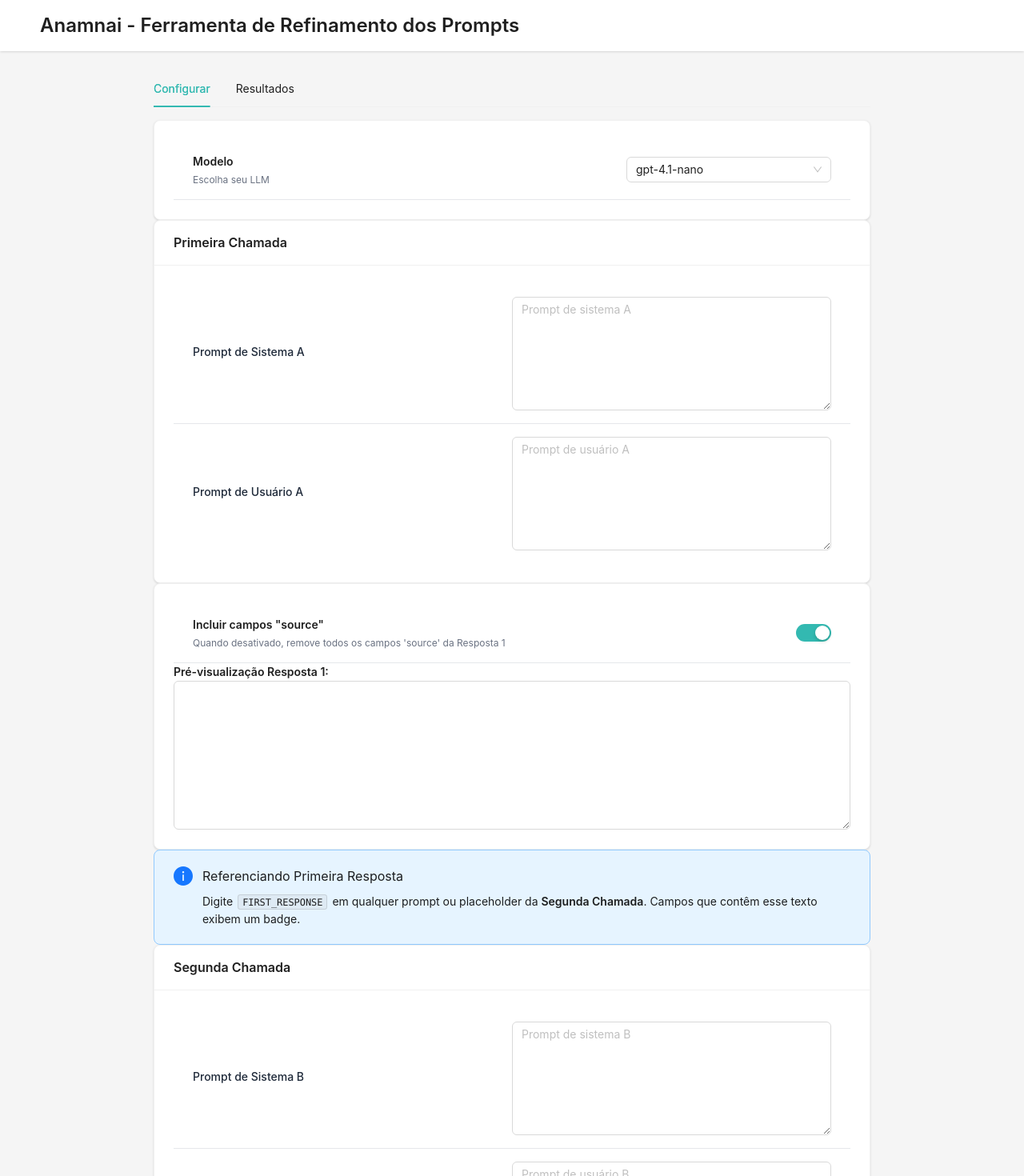
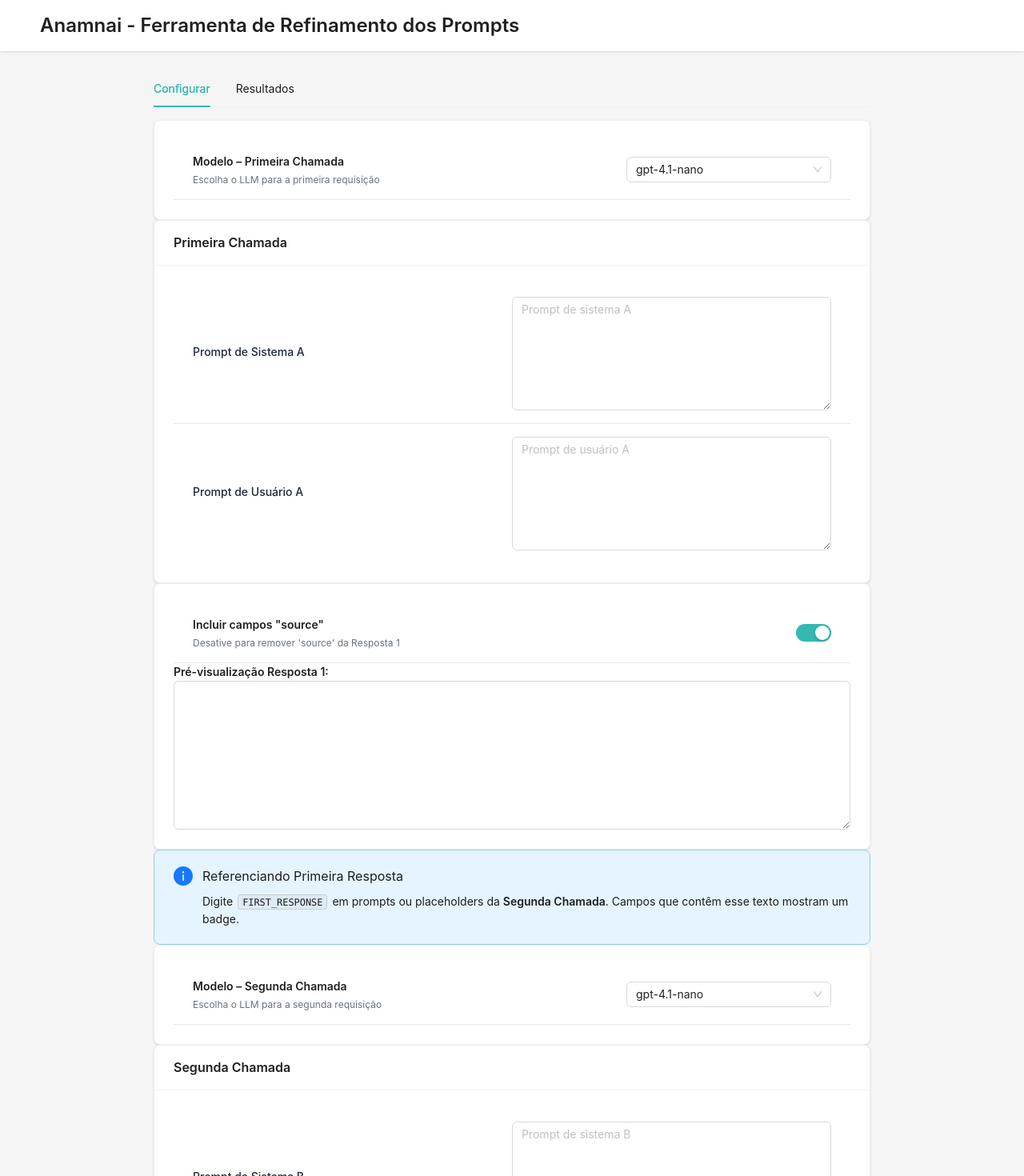
Before and after one commit to calebe-matias/prompt-refiner-tool, a Next.js app: page / in a window 1280 px wide. Shown: the top 1470 px of the page at 80% size. Built offline with nearby package versions, Linux system fonts and the light colour scheme.

Commit message:
feat: Adiciona seletor do Modelo de LLM para ambas as requisições à API

```diff
--- a/app/page.tsx
+++ b/app/page.tsx
@@ -92,8 +92,11 @@ export default function Home() {
   const [activeTab, setActiveTab] = useState<'config' | 'results'>('config');
   const [messageApi, contextHolder] = message.useMessage();
 
+  // Modelos separados
+  const [modelA, setModelA] = useState<ModelType>(MODELS[0]);
+  const [modelB, setModelB] = useState<ModelType>(MODELS[0]);
+
   // Prompts
-  const [model, setModel] = useState<ModelType>(MODELS[0]);
   const [sysA, setSysA] = useState('');
   const [userA, setUserA] = useState('');
   const [sysB, setSysB] = useState('');
@@ -117,14 +120,14 @@ export default function Home() {
 
   useEffect(() => {
     const rx = /\$\{([^}]+)\}/g, out = new Set<string>();
-    let m;
+    let m: RegExpExecArray | null;
     while ((m = rx.exec(sysA))) out.add(m[1]);
     setPhSysA([...out]);
   }, [sysA]);
 
   useEffect(() => {
     const rx = /\$\{([^}]+)\}/g, out = new Set<string>();
-    let m;
+    let m: RegExpExecArray | null;
     while ((m = rx.exec(userA))) out.add(m[1]);
     setPhUserA([...out]);
   }, [userA]);
@@ -144,14 +147,14 @@ export default function Home() {
 
   useEffect(() => {
     const rx = /\$\{([^}]+)\}/g, out = new Set<string>();
-    let m;
+    let m: RegExpExecArray | null;
     while ((m = rx.exec(sysB))) out.add(m[1]);
     setPhSysB([...out]);
   }, [sysB]);
 
   useEffect(() => {
     const rx = /\$\{([^}]+)\}/g, out = new Set<string>();
-    let m;
+    let m: RegExpExecArray | null;
     while ((m = rx.exec(userB))) out.add(m[1]);
     setPhUserB([...out]);
   }, [userB]);
@@ -175,7 +178,6 @@ export default function Home() {
       const result = incluirFontes ? obj : removeSources(obj);
       setPreviewFirst(JSON.stringify(result, null, 2));
     } catch {
-      // se não for JSON válido, apenas mostra raw
       setPreviewFirst(resp1);
     }
   }, [resp1, incluirFontes]);
@@ -189,7 +191,7 @@ export default function Home() {
     setResp2('');
 
     try {
-      // 1) Substituir placeholders A localmente
+      // 1) substituir A-placeholders localmente
       let pSysA = sysA, pUserA = userA;
       Object.entries(valsA).forEach(([k, v]) => {
         const re = new RegExp(`\\$\\{${k}\\}`, 'g');
@@ -197,11 +199,19 @@ export default function Home() {
         pUserA = pUserA.replace(re, v);
       });
 
-      // 2) Enviar para API (sysB, userB e valsB)
+      // 2) chamar API com ambos os modelos
       const res = await fetch('/api/run', {
         method: 'POST',
         headers: { 'Content-Type': 'application/json' },
-        body: JSON.stringify({ model, sysA: pSysA, userA: pUserA, sysB, userB, valsB }),
+        body: JSON.stringify({
+          modelA,
+          modelB,
+          sysA: pSysA,
+          userA: pUserA,
+          sysB,
+          userB,
+          valsB,
+        }),
       });
       const data = (await res.json()) as RunResponse;
       if (data.error) throw new Error(data.error);
@@ -222,14 +232,18 @@ export default function Home() {
 
   const configureTab = (
     <>
-      {/* Modelo */}
+      {/* Modelo Primeira Chamada */}
       <Card className="rounded-2xl shadow-sm mb-6" style={{ background: 'white' }}>
         <SettingRow
           bottomBorder
-          label={<Text strong>Modelo</Text>}
-          description="Escolha seu LLM"
+          label={<Text strong>Modelo – Primeira Chamada</Text>}
+          description="Escolha o LLM para a primeira requisição"
         >
-          <Select value={model} onChange={setModel} className="w-full sm:w-64">
+          <Select
+            value={modelA}
+            onChange={setModelA}
+            className="w-full sm:w-64"
+          >
             {MODELS.map(m => (
               <Option key={m} value={m}>{m}</Option>
             ))}
@@ -285,27 +299,17 @@ export default function Home() {
         </Card>
       )}
 
-      {/* Switch Incluir Fontes */}
+      {/* Switch Incluir Fontes & Preview */}
       <Card className="rounded-2xl shadow-sm mb-6" style={{ background: 'white' }}>
         <SettingRow
           bottomBorder
-          label={<Text strong>Incluir campos &quot;source&quot;</Text>}
-          description="Quando desativado, remove todos os campos 'source' da Resposta 1"
+          label={<Text strong>Incluir campos "source"</Text>}
+          description="Desative para remover 'source' da Resposta 1"
         >
-          <Switch
-            checked={incluirFontes}
-            onChange={setIncluirFontes}
-          />
+          <Switch checked={incluirFontes} onChange={setIncluirFontes} />
         </SettingRow>
-
-        {/* Preview Dinâmico */}
         <Text strong>Pré-visualização Resposta 1:</Text>
-        <TextArea
-          rows={8}
-          value={previewFirst}
-          readOnly
-          className="border border-gray-200 rounded-md bg-gray-50 mt-2"
-        />
+        <TextArea rows={8} value={previewFirst} readOnly className="border border-gray-200 rounded-md bg-gray-50 mt-2" />
       </Card>
 
       {/* Instruções FIRST_RESPONSE */}
@@ -313,15 +317,34 @@ export default function Home() {
         message="Referenciando Primeira Resposta"
         description={
           <>
-            Digite <Text code>FIRST_RESPONSE</Text> em qualquer prompt ou
-            placeholder da <Text strong>Segunda Chamada</Text>. Campos que
-            contêm esse texto exibem um badge.
+            Digite <Text code>FIRST_RESPONSE</Text> em prompts ou
+            placeholders da <Text strong>Segunda Chamada</Text>. Campos que
+            contêm esse texto mostram um badge.
           </>
         }
         type="info"
         showIcon
         className="mb-4"
       />
+
+      {/* Modelo Segunda Chamada */}
+      <Card className="rounded-2xl shadow-sm mb-6" style={{ background: 'white' }}>
+        <SettingRow
+          bottomBorder
+          label={<Text strong>Modelo – Segunda Chamada</Text>}
+          description="Escolha o LLM para a segunda requisição"
+        >
+          <Select
+            value={modelB}
+            onChange={setModelB}
+            className="w-full sm:w-64"
+          >
+            {MODELS.map(m => (
+              <Option key={m} value={m}>{m}</Option>
+            ))}
+          </Select>
+        </SettingRow>
+      </Card>
 
       {/* Segunda Chamada */}
       <Card title="Segunda Chamada" className="rounded-2xl shadow-sm mb-6" style={{ background: 'white' }}>
--- a/pages/api/run.ts
+++ b/pages/api/run.ts
@@ -1,18 +1,17 @@
-// pages/api/run.ts
-
 import type { NextApiRequest, NextApiResponse } from 'next';
 import OpenAI from 'openai';
 
 const openai = new OpenAI({ apiKey: process.env.OPENAI_API_KEY });
 
-// Success and error shapes
+// formatos de retorno
 type Success = { first: string; second: string };
 type Error   = { error: string };
 type Data    = Success | Error;
 
-// Define the exact shape of the incoming JSON
+// shape da requisição
 interface RunRequest {
-  model: string;
+  modelA: string;
+  modelB: string;
   sysA: string;
   userA: string;
   sysB: string;
@@ -25,16 +24,15 @@ export default async function handler(
   res: NextApiResponse<Data>
 ) {
   if (req.method !== 'POST') {
-    return res.status(405).json({ error: 'Method not allowed' });
+    return res.status(405).json({ error: 'Método não permitido' });
   }
 
-  // Cast to our RunRequest interface
-  const { model, sysA, userA, sysB, userB, valsB } = req.body as RunRequest;
+  const { modelA, modelB, sysA, userA, sysB, userB, valsB } = req.body as RunRequest;
 
   try {
-    // 1️⃣ First call
+    // 1️⃣ Primeira chamada com modelA
     const firstRaw = await openai.chat.completions.create({
-      model,
+      model: modelA,
       messages: [
         { role: 'system', content: sysA },
         { role: 'user',   content: userA },
@@ -42,25 +40,23 @@ export default async function handler(
     });
     const first = firstRaw.choices[0].message.content ?? '';
 
-    // 2️⃣ Build second-call prompts
+    // 2️⃣ Gerar prompts da segunda chamada
     let bSys  = sysB;
     let bUser = userB;
 
-    // Replace custom placeholders (${key})
     for (const [key, val] of Object.entries(valsB)) {
-      const replacement = val === 'FIRST_RESPONSE' ? first : val;
+      const use = val === 'FIRST_RESPONSE' ? first : val;
       const re = new RegExp(`\\$\\{${key}\\}`, 'g');
-      bSys  = bSys.replace(re, replacement);
-      bUser = bUser.replace(re, replacement);
+      bSys  = bSys.replace(re, use);
+      bUser = bUser.replace(re, use);
     }
-
-    // Replace bare FIRST_RESPONSE tokens
+    // bare token
     bSys  = bSys.replace(/FIRST_RESPONSE/g, first);
     bUser = bUser.replace(/FIRST_RESPONSE/g, first);
 
-    // 3️⃣ Second call
+    // 3️⃣ Segunda chamada com modelB
     const secondRaw = await openai.chat.completions.create({
-      model,
+      model: modelB,
       messages: [
         { role: 'system', content: bSys },
         { role: 'user',   content: bUser },
@@ -71,10 +67,7 @@ export default async function handler(
     return res.status(200).json({ first, second });
   } catch (err: unknown) {
     console.error(err);
-    const message =
-      err instanceof Error
-        ? err.message
-        : 'An unknown error occurred while calling the API.';
-    return res.status(500).json({ error: message });
+    const msg = err instanceof Error ? err.message : 'Erro desconhecido';
+    return res.status(500).json({ error: msg });
   }
 }
```
